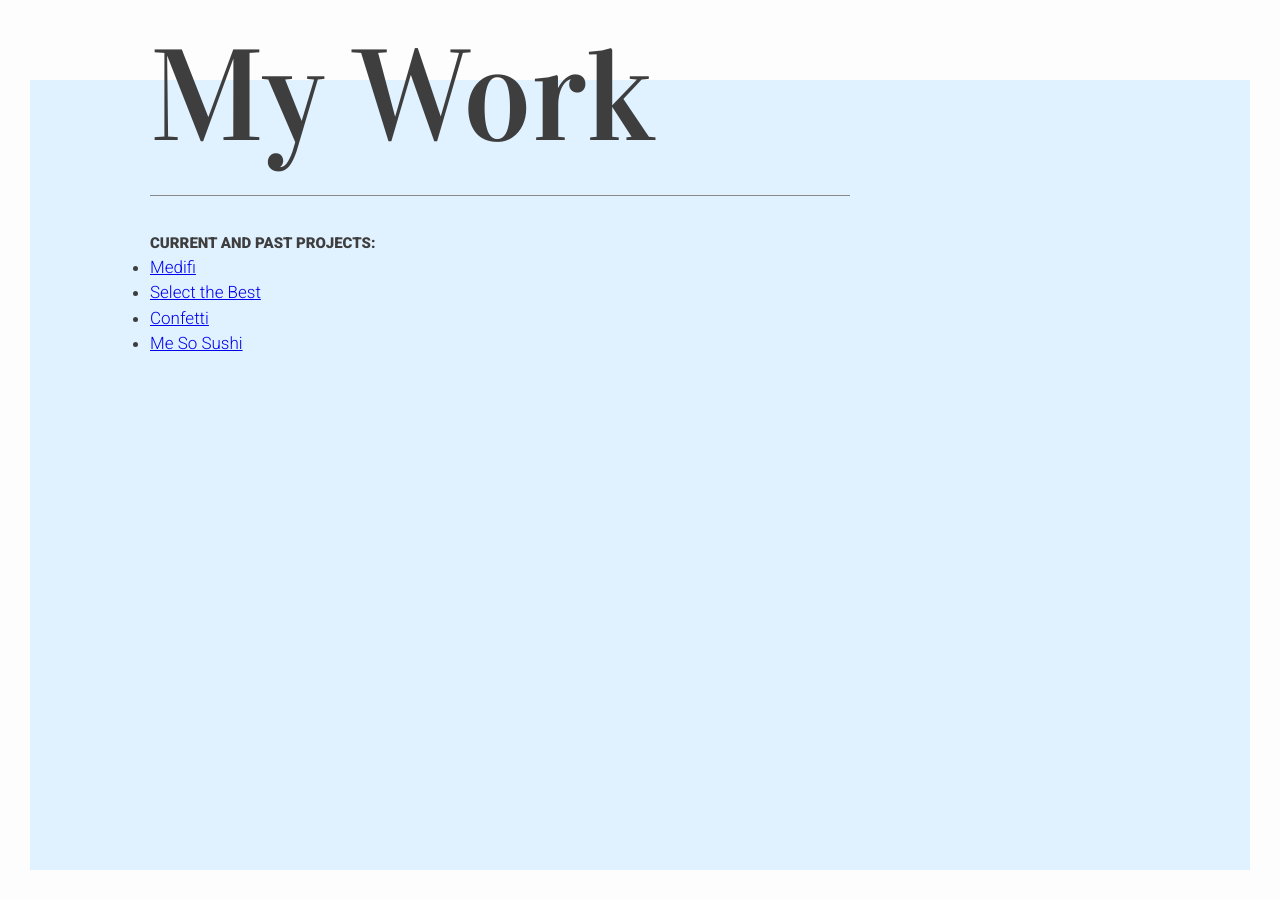
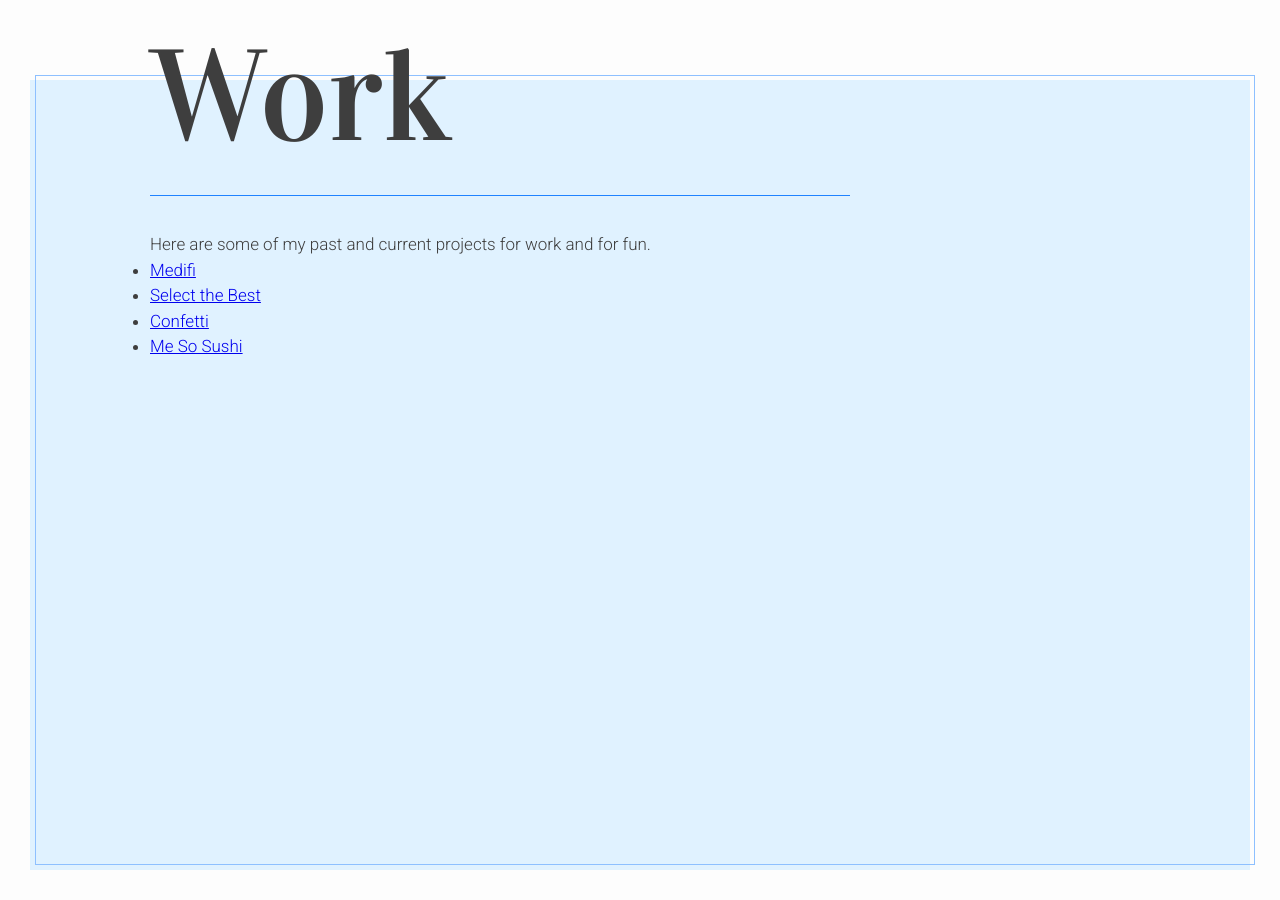
Before and after one commit to carlflor/carlflor-jekyll, a Jekyll site: the page built from work.html, in a window 1280 px wide. Built offline with Jekyll 4.4.1, drawn with Linux system fonts in a browser that asks for light colours.

Commit message:
adds decorative border

```diff
--- a/_layouts/default.html
+++ b/_layouts/default.html
@@ -7,6 +7,7 @@
     <div class="home">
       <div class="canvas">
         <div class="canvas-inner"></div>
+        <div class="border"></div>
       </div>
       <div class="main">
         <h1 class="greeting">{{page.greeting}}</h1>
--- a/_sass/_base.scss
+++ b/_sass/_base.scss
@@ -6,6 +6,8 @@ p, blockquote, pre, hr,
 dl, dd, ol, ul, figure {
     margin: 0;
     padding: 0;
+    -webkit-font-smoothing: antialiased;
+    -moz-osx-font-smoothing: grayscale;
 }
 
 
--- a/_sass/_home.scss
+++ b/_sass/_home.scss
@@ -1,6 +1,5 @@
 .canvas {
   position: fixed;
-  /*top: 0;*/
   top: 50px;
   left: 0;
   bottom: 0;
@@ -12,6 +11,16 @@
     background-color: $main-bg-blue;
     width: 100%;
     height: 100%;
+  }
+
+  > .border {
+    position: absolute;
+    top: -5px;
+    left: 5px;
+    right: -5px;
+    bottom: 5px;
+    margin: 30px;
+    border: 1px solid #8ec0ff;
   }
 }
 
@@ -32,7 +41,7 @@
     max-width: 700px;
     height: 1px;
     border: 0;
-    border-top: 1px solid #888
+    border-top: 1px solid $link-blue;
   }
 
   > .subtitle {
@@ -47,7 +56,7 @@
   max-width: 550px;
 
   > .desc-link {
-    color: #0067b1;
+    color: $link-blue;
   }
 
 }
@@ -69,7 +78,7 @@
   }
   li a {
     font-size: 20px;
-    color: #0067b1;
+    color: $link-blue;
     margin-right: 15px;
   }
 
--- a/_sass/_overrides.scss
+++ b/_sass/_overrides.scss
@@ -18,5 +18,7 @@ p, blockquote, pre, hr,
 dl, dd, ol, ul, figure {
     margin: 0;
     padding: 0;
-    color: $main-gray-font
+    color: $main-gray-font;
+    -webkit-font-smoothing: antialiased;
+    -moz-osx-font-smoothing: grayscale;
 }
--- a/css/main.scss
+++ b/css/main.scss
@@ -8,6 +8,7 @@
 // Our variables
 $main-bg-blue: #e0f2ff;
 $main-gray-font: #3e3e3e;
+$link-blue: #2083ff;
 
 
 
--- a/work.html
+++ b/work.html
@@ -1,8 +1,8 @@
 ---
 layout: default
-greeting: My Work
+greeting: Work
 ---
-<h2 class="subtitle">current and past projects:</h2>
+<p class="about-me">Here are some of my past and current projects for work and for fun.</p>
 <ul class="projects">
   {% for project in site.data.projects %}
   <li><a href="{{project.url}}" target="_blank">{{project.title}}</a></li>
```
